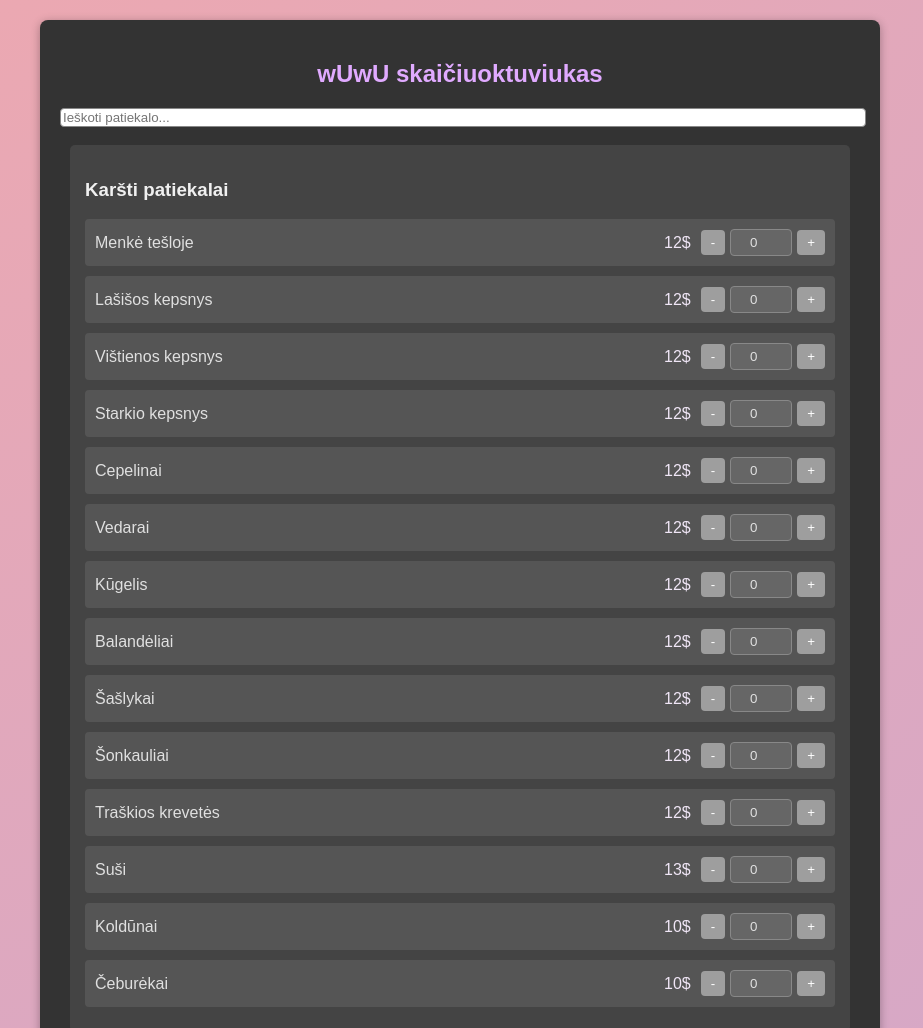
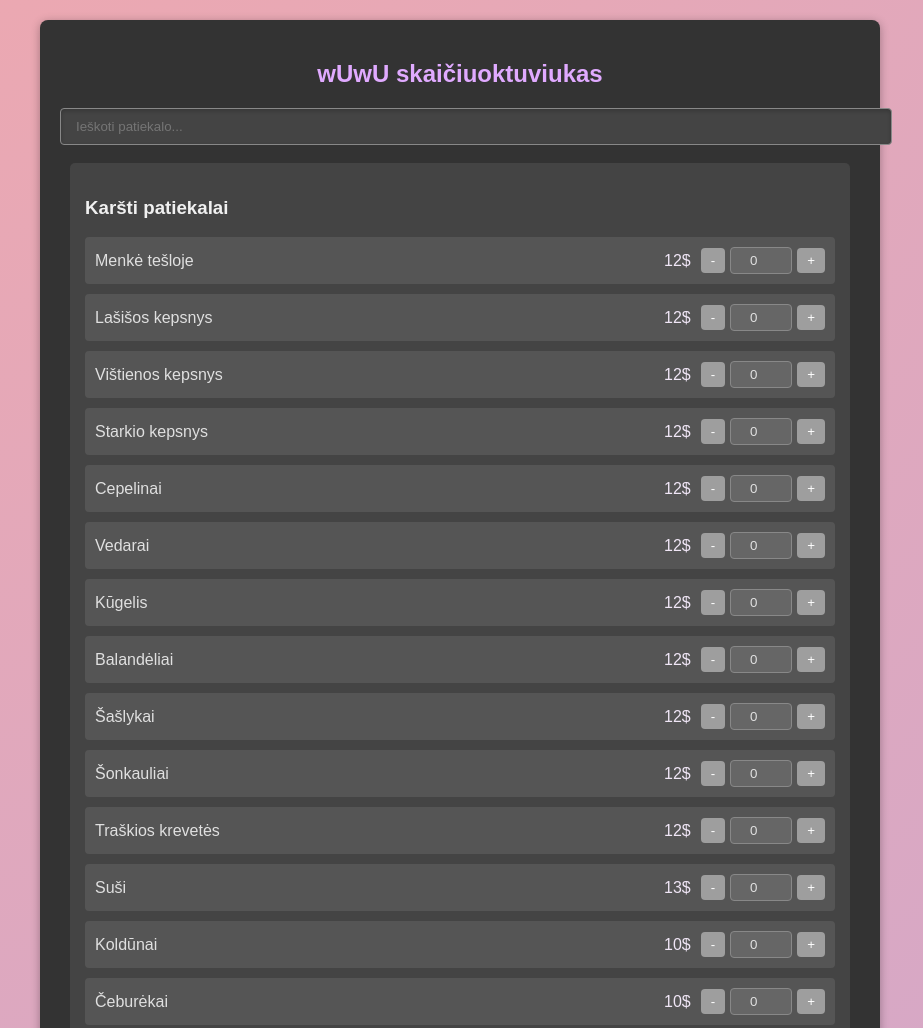
Before and after one commit to ciavalentinas/uwu, a plain HTML site: page index.html in a window 1280 px wide. Shown: the top 1028 px of the page, without its empty margins (180-1103 px from the left). Drawn offline with Linux system fonts and the light colour scheme.

Commit message:
Update index.html

```diff
--- a/index.html
+++ b/index.html
@@ -113,10 +113,28 @@
             }
         }
         .searchbar {
-            margin: auto;
-            padding: 0 0 0.5rem;
-            border-radius: 5px;
-        }
+        margin: auto;
+        padding: 0 0 0.5rem;
+        border-radius: 5px;
+    }
+
+    #search-input {
+        width: 100%;
+        padding: 10px 15px;
+        border-radius: 4px;
+        border: 1px solid #888;
+        background-color: #444; /* Matching the background of the category */
+        color: #e0e0e0; /* Light text color */
+        box-shadow: inset 0 2px 4px rgba(0, 0, 0, 0.2);
+        transition: background-color 0.3s ease, box-shadow 0.3s ease;
+    }
+
+    #search-input:focus {
+        background-color: #555; /* Slightly lighter for focus */
+        box-shadow: 0 0 5px 2px rgba(224, 170, 255, 0.7); /* Purple glow */
+        outline: none;
+        border-color: #e0aaff; /* Match the heading color */
+    }
     </style>
 </head>
 <body>
```
